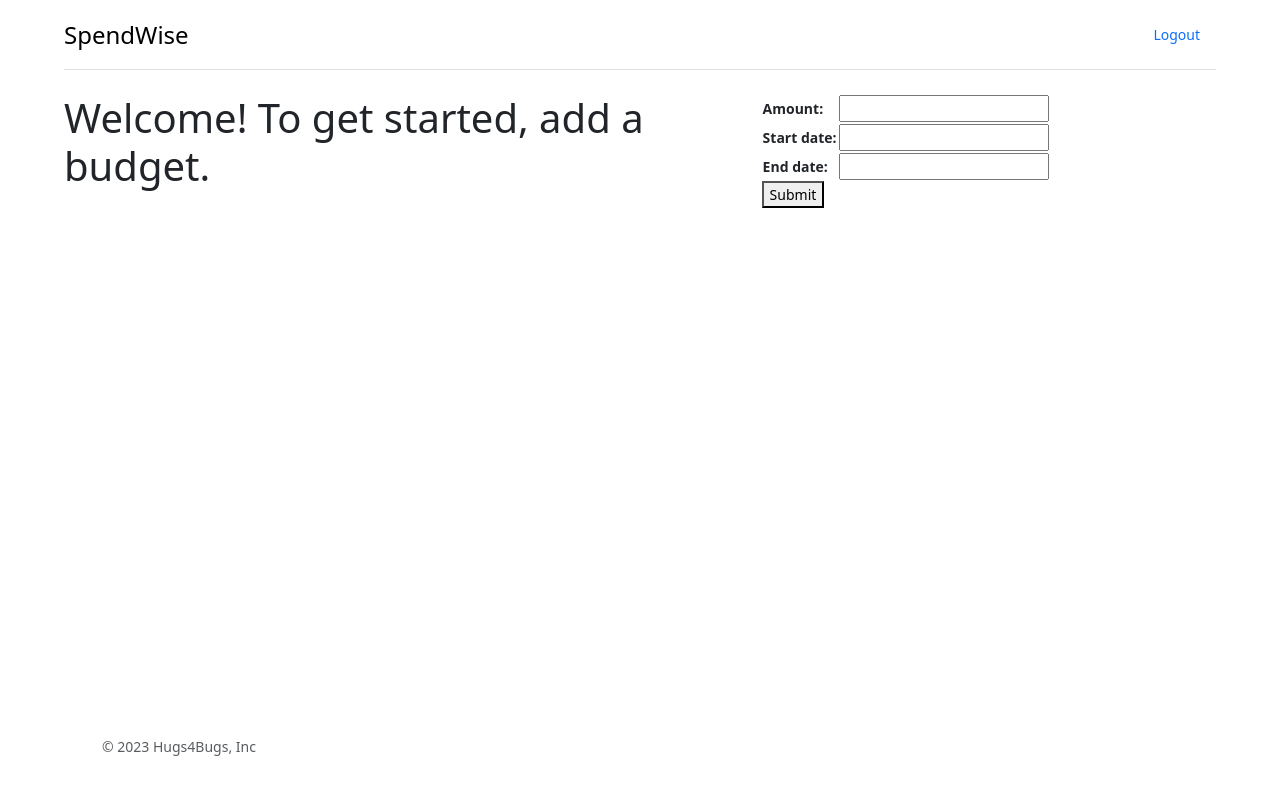
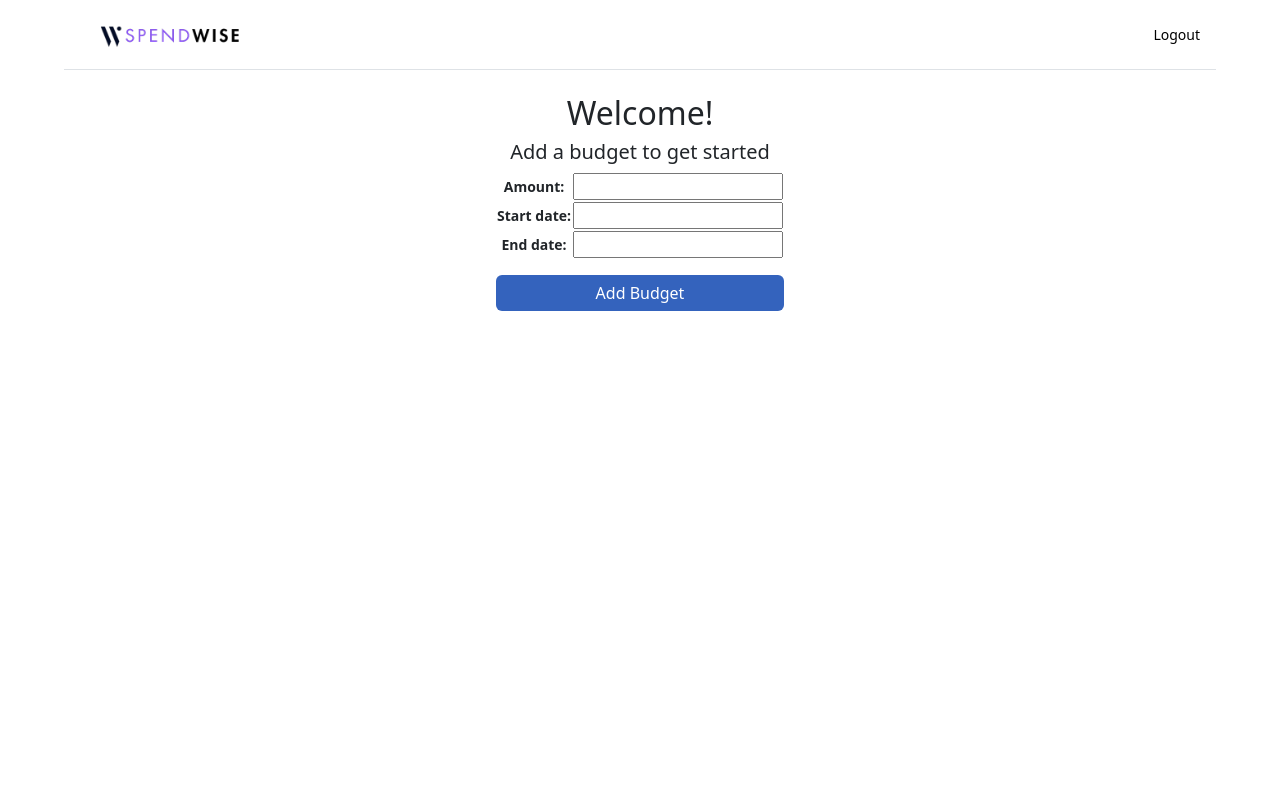
Before and after one commit to gorgeousPotato/ExpenseTrackerH4B, a Django app: page /budget/create/ in a window 1280 px wide. Run offline with Django 4.2, Linux system fonts and the light colour scheme; the visitor is signed in with stand-in values (Sample User, id 1); some libraries are stand-ins or nearby versions.

Commit message:
add styling budget form and index

```diff
--- a/main_app/static/css/style.css
+++ b/main_app/static/css/style.css
@@ -1,5 +1,16 @@
 * {
   box-sizing: border-box;
+}
+
+
+a:link {
+  color: black;
+  text-decoration: none;
+}
+
+a:visited {
+  color: black;
+  text-decoration: none;
 }
 
 body {
@@ -10,6 +21,7 @@ body {
 }
 
 .categories {
+  grid-column: 1 / span 2;
   margin-top: 6rem;
 }
 
@@ -21,7 +33,7 @@ body {
 
 main {
   display: grid;
-  grid-template-columns: 6fr 4fr;
+  grid-template-columns: 5.5fr 4.5fr;
   grid-template-rows: 2fr 3fr;
   height: 80vh;
   gap: 1rem;
@@ -72,6 +84,7 @@ main {
 
 .exp-by-cat-container {
   display: flex;
+  flex-wrap: wrap;
 }
 
 .category-card {
@@ -189,3 +202,56 @@ video {
   width: 18vw;
   height: 25vh;
 }
+
+/* sign up style */
+
+.flex-center li {
+  color: grey;
+}
+
+.flex-center label {
+  color: black;
+}
+
+.flex-center .helptext {
+  color: grey;
+}
+
+/* .form-signup {
+  width: 30vw;
+} */
+
+/* budget form
+*/
+
+.budget-form {
+  display: flex;
+  justify-content: center;
+  align-items: center;
+  text-align: center;
+}
+
+.budget-form button {
+  background-color: #3463BD;
+  color: white;
+}
+
+.budget-form button:hover {
+  background-color: #6a93df;
+  color: white;
+}
+
+.logo3 {
+  width: 16vw;
+}
+
+.budget-form table {
+  margin: 0 auto;
+}
+
+/* index page */
+
+.expense-scroll {
+  overflow: scroll;
+  height: 40vh;
+}
--- a/main_app/templates/base.html
+++ b/main_app/templates/base.html
@@ -19,7 +19,9 @@
   <body>
     <header class="d-flex flex-wrap justify-content-center py-3 mb-4 border-bottom">
       <a href="/expenses" class="d-flex align-items-center mb-3 mb-md-0 me-md-auto link-body-emphasis text-decoration-none">
-        <span class="fs-4">SpendWise</span>
+        <span class="fs-4">
+          <img src="{% static 'images/sw-inline.png' %}" class="logo3">
+        </span>
       </a>
       <ul class="nav nav-pills">
       {% if user.is_authenticated %}
@@ -42,7 +44,7 @@
           <use xlink:href="#bootstrap"></use>
         </svg>
       </a>
-      <span class="mb-3 mb-md-0 text-body-secondary">© 2023 Hugs4Bugs, Inc</span>
+      <span class="navbar sticky-bottom bg-body-tertiary">© 2023 Hugs4Bugs, Inc</span>
     </div>
   </body>
 </html>
--- a/main_app/templates/expenses/index.html
+++ b/main_app/templates/expenses/index.html
@@ -21,7 +21,7 @@
       <button type="submit" class="btn btn-primary btn-sm">+</button>
     </form>
   </div>
-  <div class="table-responsive small">
+  <div class="table-responsive small expense-scroll">
     <table class="table table-striped table-sm expense-table">
       <thead>
         <tr>
@@ -55,7 +55,7 @@
         <div class="category-card">
           <i class="fa-solid {{ category_expense.icon }} fa-2xl" style="color: #7c8492;"></i>
           <p class="p-expense-by-cat">{{ category_expense.title }}</p>
-          <h3>{{ category_expense.total_expenses}}</h3>
+          <h4>{{ category_expense.total_expenses}}</h4>
         </div>
       </a>
       {% endfor %}
--- a/main_app/templates/main_app/budget_form.html
+++ b/main_app/templates/main_app/budget_form.html
@@ -18,7 +18,9 @@
 <body>
   <header class="d-flex flex-wrap justify-content-center py-3 mb-4 border-bottom">
     <a href="/expenses" class="d-flex align-items-center mb-3 mb-md-0 me-md-auto link-body-emphasis text-decoration-none">
-      <span class="fs-4">SpendWise</span>
+      <span class="fs-4">
+        <img src="{% static 'images/sw-inline.png' %}" class="logo3">
+      </span>
     </a>
     <ul class="nav nav-pills">
     {% if user.is_authenticated %}
@@ -27,11 +29,13 @@
       <li></li>
     {% endif %}
     </header>
-  <main>
+  <div class="budget-form">
+  <div>
     {% if object %}
     <h1>Edit Budget</h1>
   {% else %}
-    <h1>Welcome! To get started, add a budget.</h1>
+    <h2>Welcome!</h2>
+    <h5>Add a budget to get started</h5>
   {% endif %}
 
   <form action="" method="POST">
@@ -39,17 +43,10 @@
       <table>
         {{ form.as_table }}
       </table>
-      <button type="submit">Submit</button>
+      <button type="submit" class="btn btn-primary btn-m px-4 gap-3 signupbtn btn-margin">Add Budget</button>
     </form>
-  </main>
-  <div class="col-md-4 d-flex align-items-center">
-    <a href="/" class="mb-3 me-2 mb-md-0 text-body-secondary text-decoration-none lh-1">
-      <svg class="bi" width="30" height="24">
-        <use xlink:href="#bootstrap"></use>
-      </svg>
-    </a>
-    <span class="mb-3 mb-md-0 text-body-secondary">© 2023 Hugs4Bugs, Inc</span>
-  </div>
+</div>
+</div>
   <script>
     $(function () {
        $('#id_start_date').datepicker({
--- a/main_app/views.py
+++ b/main_app/views.py
@@ -22,7 +22,7 @@ def require_budget(view_function):
 def home(request):
     return render(request, 'home.html')
 
-
+@require_budget
 @login_required
 def expenses_index(request):
   expenses = Expense.objects.filter(user=request.user)
```
Also changed, not shown: main_app/templates/registration/signup.html (+15 -3 lines), main_app/static/images/sw-inline.png (added).
